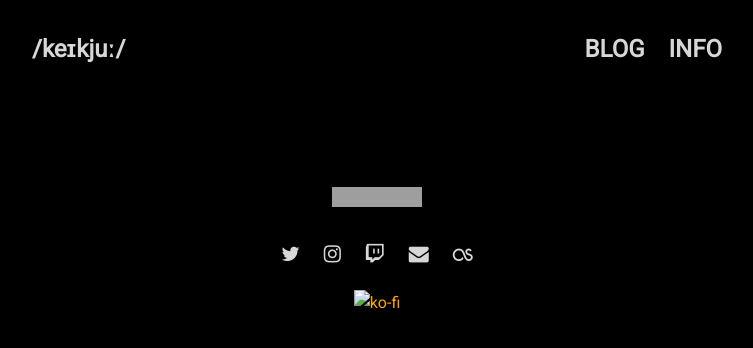
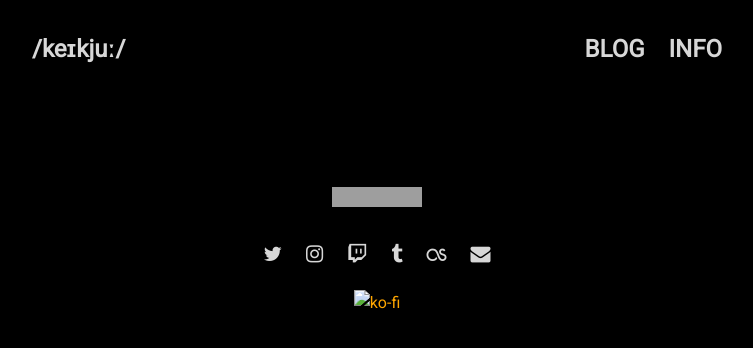
Before and after one commit to keikju/keikju.github.io, a Jekyll site: the page built from index.html, in a window 1280 px wide. Shown: the top 348 px of the page, without its empty margins (263-1016 px from the left). Built offline with Jekyll 4.4.1, drawn with Linux system fonts in a browser that asks for light colours; nearby versions of some CDN libraries; grey boxes are pictures that could not be loaded.

Commit message:
Update settings.yml

```diff
--- a/_data/settings.yml
+++ b/_data/settings.yml
@@ -63,8 +63,9 @@ social:
 - {icon: 'instagram', link: 'https://www.instagram.com/keikju/'}
 #- {icon: 'github', link: 'https://github.com/keikju'}
 - {icon: 'twitch', link: 'https://www.twitch.tv/keikju'}
-#- {icon: 'tumblr', link: 'https://kei-kju.tumblr.com'}
+- {icon: 'tumblr', link: 'https://kei-kju.tumblr.com'}
+- {icon: 'lastfm', link: 'https://www.last.fm/user/mcapp'}
 - {icon: 'envelope', link: 'mailto:keikju@pm.me'}
-- {icon: 'lastfm', link: 'https://www.last.fm/user/mcapp'}
+
 
 # social network icons available: 'twitter' / 'facebook' / 'github' / 'pinterest' 'google-plus' / 'linkedin' / 'youtube' / 'instagram' / 'dribbble' / 'behance' / 'soundcloud' / 'vine'
```
